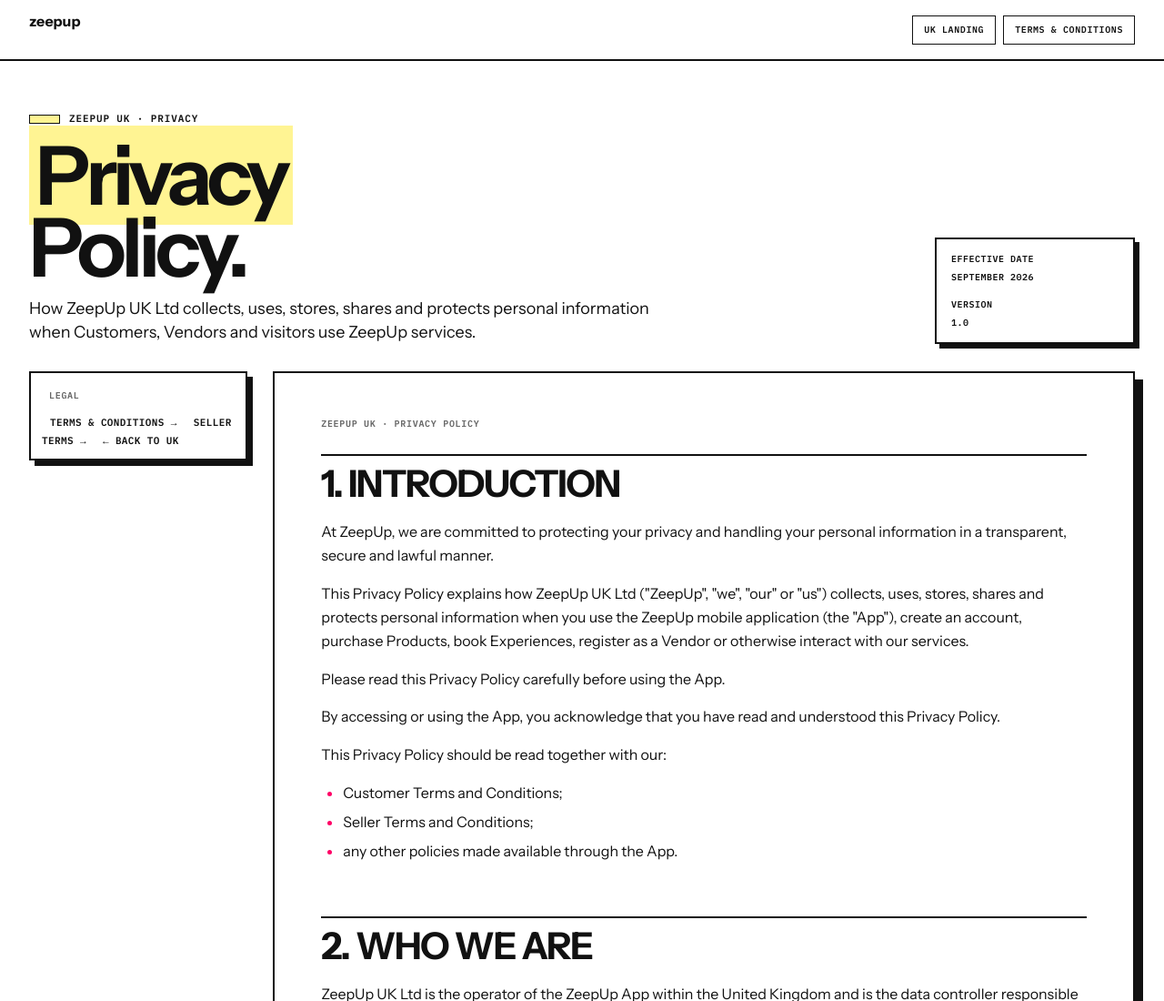
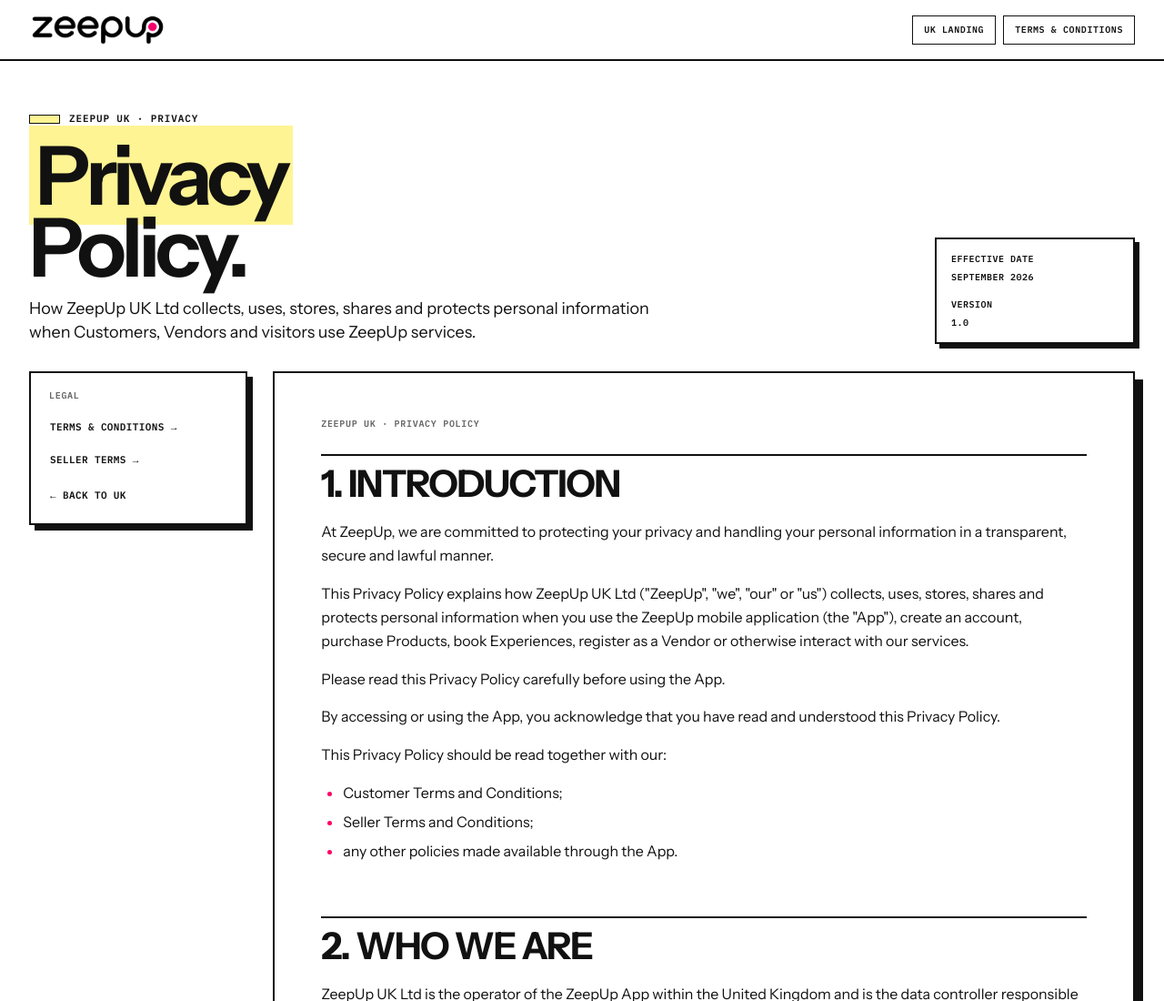
Before and after one commit to e-bianchi83/ZeepUp-Italia-web, a website: page uk/privacy-policy.html in a window 1280 px wide. Shown: the top 1100 px of the page at 91% size. Drawn offline with Linux system fonts and the light colour scheme.

Commit message:
Match UK privacy legal navigation

```diff
--- a/uk/privacy-policy.html
+++ b/uk/privacy-policy.html
@@ -6,16 +6,16 @@
 *{box-sizing:border-box}html{scroll-behavior:smooth}body{margin:0;background:var(--paper);color:var(--ink);font-family:"Instrument Sans",Arial,sans-serif}a{color:inherit;text-decoration:none}.shell{min-height:100vh}
 .topbar{position:sticky;top:0;z-index:20;background:rgba(255,255,255,.96);backdrop-filter:blur(8px);border-bottom:2px solid #111}.topbar-inner{max-width:1260px;margin:0 auto;padding:13px 22px;display:flex;align-items:center;justify-content:space-between;gap:20px}.brand{width:150px;height:39px;overflow:hidden;display:block;position:relative}.brand img{width:100%;height:100%;object-fit:contain;display:block}.top-links{display:flex;gap:8px;align-items:center;flex-wrap:wrap;justify-content:flex-end}.top-links a{font:600 10px/1 "IBM Plex Mono",monospace;text-transform:uppercase;letter-spacing:.06em;border:1.5px solid #111;padding:10px 12px;background:#fff}.top-links a:hover{background:var(--butter)}
 .hero{max-width:1260px;margin:0 auto;padding:58px 22px 30px;display:grid;grid-template-columns:minmax(0,1fr) auto;gap:30px;align-items:end}.kicker{font:600 11px/1 "IBM Plex Mono",monospace;letter-spacing:.08em;text-transform:uppercase;display:flex;gap:10px;align-items:center}.kicker:before{content:"";width:32px;height:5px;background:var(--pink)}h1{font-size:clamp(50px,7vw,96px);line-height:.88;letter-spacing:-.055em;margin:18px 0 14px;font-weight:650}.hero p{font-size:18px;line-height:1.45;max-width:720px;margin:0}.meta{font:600 10px/1.5 "IBM Plex Mono",monospace;text-transform:uppercase;letter-spacing:.05em;background:var(--butter);border:2px solid #111;padding:14px 16px;box-shadow:5px 5px 0 #111;min-width:220px}.meta b{display:block;margin-bottom:5px}
-.page-grid{max-width:1260px;margin:0 auto;padding:0 22px 70px;display:grid;grid-template-columns:240px minmax(0,1fr);gap:28px}.page-grid>main{min-width:0}.side{position:sticky;top:86px;align-self:start;border:2px solid #111;background:#fff;box-shadow:6px 6px 0 #111;padding:12px}.side-title{font:600 10px/1 "IBM Plex Mono",monospace;text-transform:uppercase;letter-spacing:.07em;padding:8px 8px 12px;color:#666}.side a,.side button{width:100%;border:0;background:transparent;text-align:left;padding:11px 9px;font:600 11px/1.25 "IBM Plex Mono",monospace;text-transform:uppercase;letter-spacing:.035em;cursor:pointer}.side a:hover,.side button:hover,.side button.active{background:var(--butter)}.side .pink.active{background:var(--pink);color:#fff}
+.page-grid{max-width:1260px;margin:0 auto;padding:0 22px 70px;display:grid;grid-template-columns:240px minmax(0,1fr);gap:28px}.page-grid>main{min-width:0}.side{position:sticky;top:86px;align-self:start;border:2px solid #111;background:#fff;box-shadow:6px 6px 0 #111;padding:12px}.side-title{font:600 10px/1 "IBM Plex Mono",monospace;text-transform:uppercase;letter-spacing:.07em;padding:8px 8px 12px;color:#666}.side a,.side button{display:block;width:100%;border:0;background:transparent;text-align:left;padding:11px 9px;font:600 11px/1.25 "IBM Plex Mono",monospace;text-transform:uppercase;letter-spacing:.035em;cursor:pointer}.side .back-link{margin-top:4px}.side a:hover,.side button:hover,.side button.active{background:var(--butter)}.side .pink.active{background:var(--pink);color:#fff}
 .legal-card{border:2px solid #111;box-shadow:var(--shadow);padding:clamp(24px,4vw,56px);background:#fff;min-width:0}.legal-card[hidden]{display:none}.doc-label{font:600 10px/1 "IBM Plex Mono",monospace;text-transform:uppercase;letter-spacing:.07em;color:#666;margin-bottom:28px}.doc-body{font-size:16px;line-height:1.62}.doc-body p{margin:0 0 16px}.doc-body h2{font-size:clamp(27px,3.2vw,43px);line-height:1;letter-spacing:-.035em;margin:58px 0 20px;padding-top:10px;border-top:2px solid #111}.doc-body h2:first-child{margin-top:0}.doc-body h3{font-size:21px;line-height:1.15;letter-spacing:-.02em;margin:32px 0 12px}.doc-body ul{margin:0 0 18px;padding-left:24px}.doc-body li{margin:6px 0}.doc-body li::marker{color:var(--pink)}.table-wrap{overflow-x:auto;margin:22px 0 32px;border:2px solid #111}.doc-body table{border-collapse:collapse;width:100%;min-width:720px}.doc-body th,.doc-body td{padding:13px 14px;text-align:left;vertical-align:top;border-right:1px solid #111;border-bottom:1px solid #111}.doc-body th{background:var(--butter);font:600 11px/1.25 "IBM Plex Mono",monospace;text-transform:uppercase;letter-spacing:.03em}.doc-body tr:last-child td{border-bottom:0}.doc-body th:last-child,.doc-body td:last-child{border-right:0}
 .source-note{margin-top:34px;padding:15px 16px;background:#f7f5ef;border-left:5px solid var(--pink);font:500 11px/1.55 "IBM Plex Mono",monospace;color:#555}.footer{border-top:2px solid #111;max-width:1260px;margin:0 auto;padding:22px;display:flex;justify-content:space-between;gap:16px;flex-wrap:wrap;font:500 10px/1.4 "IBM Plex Mono",monospace;text-transform:uppercase;letter-spacing:.04em;color:#666}.footer nav{display:flex;gap:14px;flex-wrap:wrap}.footer a:hover{color:#111;text-decoration:underline;text-decoration-thickness:2px;text-decoration-color:var(--pink);text-underline-offset:4px}
-@media(max-width:820px){.hero{grid-template-columns:1fr;padding-top:38px}.meta{width:max-content}.page-grid{grid-template-columns:1fr}.side{position:static;display:flex;gap:5px;flex-wrap:wrap}.side-title{width:100%}.side a,.side button{width:auto;border:1px solid #111}.legal-card{box-shadow:6px 6px 0 #111}.topbar-inner{padding:10px 12px}.brand{width:125px;height:34px}.top-links a:nth-child(2){display:none}.hero,.page-grid{padding-left:12px;padding-right:12px}.footer{padding:18px 12px}}
+@media(max-width:820px){.hero{grid-template-columns:1fr;padding-top:38px}.meta{width:max-content}.page-grid{grid-template-columns:1fr}.side{position:static;display:flex;gap:5px;flex-wrap:wrap}.side-title{width:100%}.side a,.side button{width:auto;border:1px solid #111}.side .back-link{width:100%;margin-top:2px}.legal-card{box-shadow:6px 6px 0 #111}.topbar-inner{padding:10px 12px}.brand{width:125px;height:34px}.top-links a:nth-child(2){display:none}.hero,.page-grid{padding-left:12px;padding-right:12px}.footer{padding:18px 12px}}
 
 .privacy-hero .kicker:before{background:var(--butter);border:1px solid #111;height:8px}.privacy-hero .meta{background:#fff}.privacy-hero h1 span{background:var(--butter);padding:0 .08em}
 </style><script>window.si=window.si||function(){(window.siq=window.siq||[]).push(arguments);};</script><script defer src="/_vercel/speed-insights/script.js"></script></head><body><div class="shell">
-<header class="topbar"><div class="topbar-inner"><a class="brand" href="/uk"><strong>zeepup</strong></a><nav class="top-links" aria-label="UK legal navigation"><a href="/uk">UK landing</a><a href="/uk/terms-and-conditions">Terms &amp; Conditions</a></nav></div></header>
+<header class="topbar"><div class="topbar-inner"><a class="brand" href="/uk" aria-label="ZeepUp UK home"><img src="/assets/images/brand/zeepup-header-new.png?v=20260820-3" alt="ZeepUp"></a><nav class="top-links" aria-label="UK legal navigation"><a href="/uk">UK landing</a><a href="/uk/terms-and-conditions">Terms &amp; Conditions</a></nav></div></header>
 <section class="hero privacy-hero"><div><div class="kicker">ZEEPUP UK · PRIVACY</div><h1><span>Privacy</span><br>Policy.</h1><p>How ZeepUp UK Ltd collects, uses, stores, shares and protects personal information when Customers, Vendors and visitors use ZeepUp services.</p></div><div class="meta"><b>Effective date</b>September 2026<br><br><b>Version</b>1.0</div></section>
-<div class="page-grid"><aside class="side"><div class="side-title">Legal</div><a href="/uk/terms-and-conditions">Terms &amp; Conditions →</a><a href="/uk/terms-and-conditions#seller">Seller Terms →</a><a href="/uk">← Back to UK</a></aside><main><article class="legal-card"><div class="doc-label">ZeepUp UK · Privacy Policy</div><div class="doc-body"><h2 id="privacy-1-introduction">1. INTRODUCTION</h2>
+<div class="page-grid"><aside class="side"><div class="side-title">Legal</div><a href="/uk/terms-and-conditions">Terms &amp; Conditions →</a><a href="/uk/terms-and-conditions#seller">Seller Terms →</a><a class="back-link" href="/uk">← Back to UK</a></aside><main><article class="legal-card"><div class="doc-label">ZeepUp UK · Privacy Policy</div><div class="doc-body"><h2 id="privacy-1-introduction">1. INTRODUCTION</h2>
 <p>At ZeepUp, we are committed to protecting your privacy and handling your personal information in a transparent, secure and lawful manner.</p>
 <p>This Privacy Policy explains how ZeepUp UK Ltd ("ZeepUp", "we", "our" or "us") collects, uses, stores, shares and protects personal information when you use the ZeepUp mobile application (the "App"), create an account, purchase Products, book Experiences, register as a Vendor or otherwise interact with our services.</p>
 <p>Please read this Privacy Policy carefully before using the App.</p>
```
